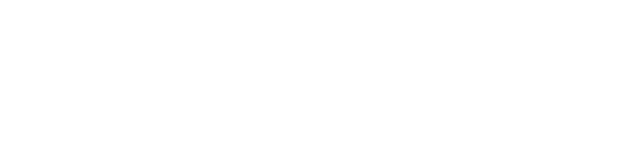
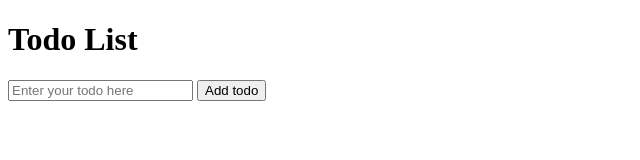
Before and after one commit to zenon199/dom-ing, a plain HTML site: page todo/index.html in a window 1280 px wide. Shown: the whole page, without its empty margins (0-640 px from the left). Drawn offline with Linux system fonts and the light colour scheme.

Commit message:
minor bugs

```diff
--- a/todo/index.html
+++ b/todo/index.html
@@ -4,8 +4,15 @@
     <meta charset="UTF-8">
     <meta name="viewport" content="width=device-width, initial-scale=1.0">
     <title>Todo</title>
+    <script src="app.js"></script>
 </head>
-<body>
+    <body>
+        <h1>Todo List</h1>
 
-</body>
+        <div>
+                <input placeholder="Enter your todo here" type="text">
+                <button onclick="addTodo()">Add todo</button>
+        </div>
+
+    </body>
 </html>
```
Also changed, not shown: 1 other file.
